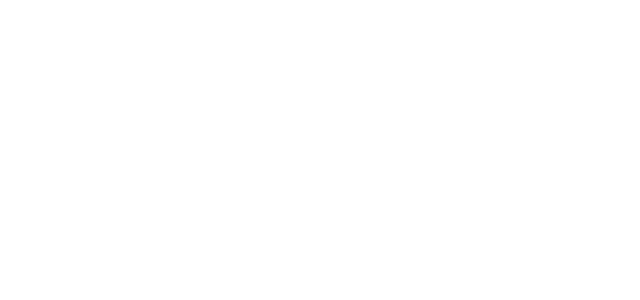
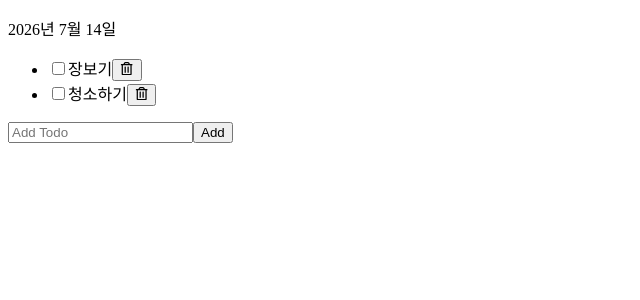
Before and after one commit to dxvmxdx/portfolio-react-todolist, a React (Vite) app: page / in a window 1280 px wide. Shown: the top 300 px of the page, without its empty margins (0-640 px from the left). Built offline with nearby package versions, Linux system fonts and the light colour scheme.

Commit message:
feat: Add lists logic

```diff
--- a/package.json
+++ b/package.json
@@ -11,7 +11,9 @@
   },
   "dependencies": {
     "react": "^19.2.7",
-    "react-dom": "^19.2.7"
+    "react-dom": "^19.2.7",
+    "react-icons": "^5.7.0",
+    "uuid": "^14.0.1"
   },
   "devDependencies": {
     "@eslint/js": "^10.0.1",
--- a/src/App.jsx
+++ b/src/App.jsx
@@ -1,7 +1,14 @@
 import './App.css';
+import Header from './components/Header';
+import Todos from './components/Todos';
 
 function App() {
-  return <></>;
+  return (
+    <>
+      <Header />
+      <Todos />
+    </>
+  );
 }
 
 export default App;
--- /dev/null
+++ b/src/components/AddTodo.jsx
@@ -0,0 +1,31 @@
+import { useState } from 'react';
+import { v4 as uuidv4 } from 'uuid';
+
+export default function AddTodo({ onAdd }) {
+  const [text, setText] = useState('');
+
+  const handleChange = (e) => {
+    setText(e.target.value);
+  };
+  const handleSubmit = (e) => {
+    e.preventDefault();
+    if (text.trim().length === 0) {
+      return setText('');
+    }
+    onAdd({ id: uuidv4(), text, isCompleted: false });
+    setText('');
+  };
+
+  return (
+    <form onSubmit={handleSubmit}>
+      <input
+        type="text"
+        name="text"
+        value={text}
+        onChange={handleChange}
+        placeholder="Add Todo"
+      />
+      <button>Add</button>
+    </form>
+  );
+}
--- /dev/null
+++ b/src/components/Header.jsx
@@ -0,0 +1,10 @@
+export default function Header() {
+  const today = new Date();
+  const FormattedDate = `${today.getFullYear()}년 ${today.getMonth() + 1}월 ${today.getDate()}일`;
+
+  return (
+    <div>
+      <p>{FormattedDate}</p>
+    </div>
+  );
+}
--- /dev/null
+++ b/src/components/Todo.jsx
@@ -0,0 +1,27 @@
+import { FaRegTrashAlt } from 'react-icons/fa';
+
+export default function Todo({
+  todo,
+  todo: { id, text, isCompleted },
+  onUpdate,
+  onRemove,
+}) {
+  const handleChange = (e) => {
+    onUpdate({ ...todo, isCompleted: e.target.checked });
+  };
+  return (
+    <li>
+      <input
+        type="checkbox"
+        name="text "
+        id="checkbox"
+        checked={isCompleted}
+        onChange={handleChange}
+      />
+      <label htmlFor="checkbox">{text}</label>
+      <button onClick={() => onRemove(id)}>
+        <FaRegTrashAlt />
+      </button>
+    </li>
+  );
+}
--- /dev/null
+++ b/src/components/Todos.jsx
@@ -0,0 +1,40 @@
+import { useState } from 'react';
+import AddTodo from './AddTodo';
+import Todo from './Todo';
+
+export default function Todos() {
+  const [todos, setTodos] = useState(initialTodos);
+
+  const handleAdd = (todo) => {
+    setTodos((todos) => [...todos, todo]);
+  };
+
+  const handleUpdate = (updated) => {
+    setTodos((todos) => todos.map((t) => (t.id === updated.id ? updated : t)));
+  };
+
+  const handleRemove = (removeId) => {
+    setTodos((todos) => todos.filter((todo) => todo.id !== removeId));
+  };
+
+  return (
+    <section>
+      <ul>
+        {todos.map((todo) => (
+          <Todo
+            key={todo.id}
+            todo={todo}
+            onUpdate={handleUpdate}
+            onRemove={handleRemove}
+          />
+        ))}
+      </ul>
+      <AddTodo onAdd={handleAdd} />
+    </section>
+  );
+}
+
+const initialTodos = [
+  { id: '1', text: '장보기', isCompleted: false },
+  { id: '2', text: '청소하기', isCompleted: false },
+];
```
Also changed, not shown: 1 other file (tests, documents, lock files or other folders).
